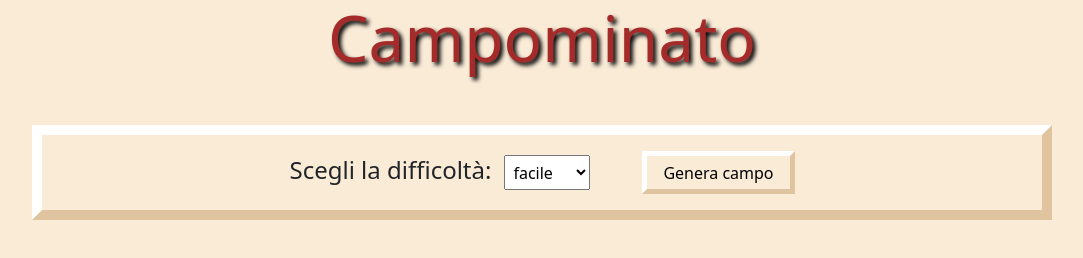
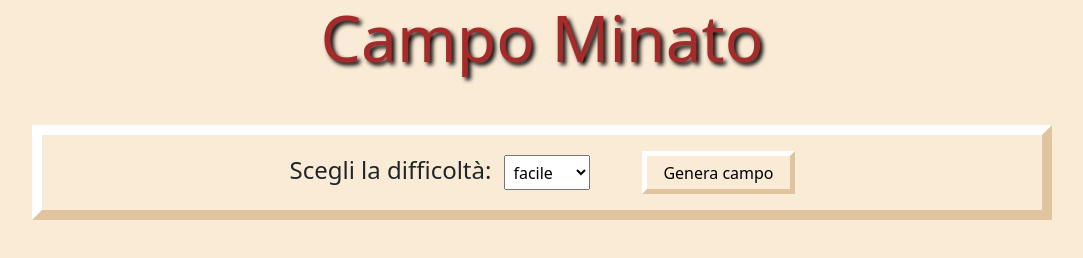
Before and after one commit to FabrizioCmp/js-campominato-dom, a plain HTML site: page index.html in a window 1280 px wide. Shown: the whole page, without its empty margins (98-1181 px from the left). Drawn offline with nearby package versions, Linux system fonts and the light colour scheme.

Commit message:
div correction

```diff
--- a/index.html
+++ b/index.html
@@ -14,11 +14,11 @@
 
 <body>
     <div class="container ">
-        <h1 class="game_title">Campominato</h1>
+        <h1 class="game_title">Campo Minato</h1>
 
-        <!-- game menù section -->
+        <!-- game menù  -->
         <div class="game_menu">
-            <label >Scegli la difficoltà: </label>
+            <label>Scegli la difficoltà: </label>
             <select name="" id="difficulty">
                 <option value="100">facile</option>
                 <option value="81">media</option>
@@ -27,10 +27,11 @@
             <button class="btn_generate">Genera campo</button>
         </div>
 
-        <!-- campo di gioco generato al click del bottone -->
+       <!-- mostra risultato della partita -->
         <div class="results">
+        </div>
 
-        </div>
+         <!-- campo di gioco creato al click del btn -->
         <div class="campo">
         </div>
 
```
